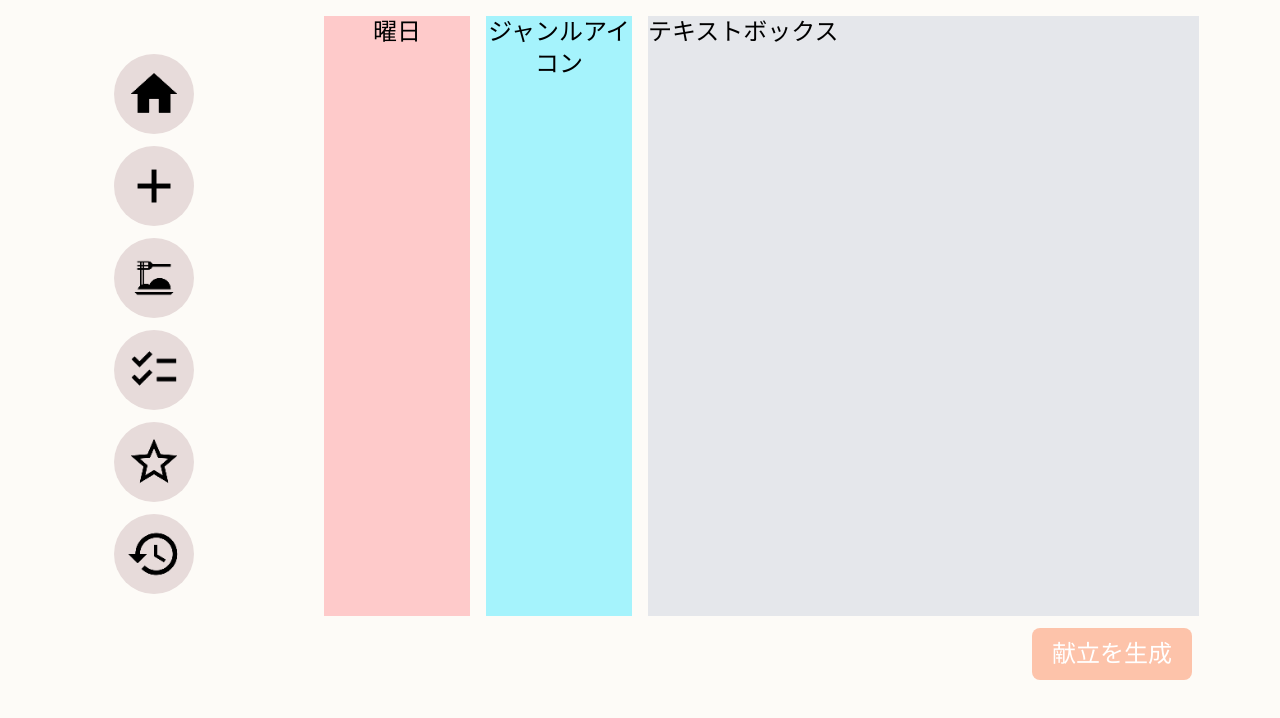
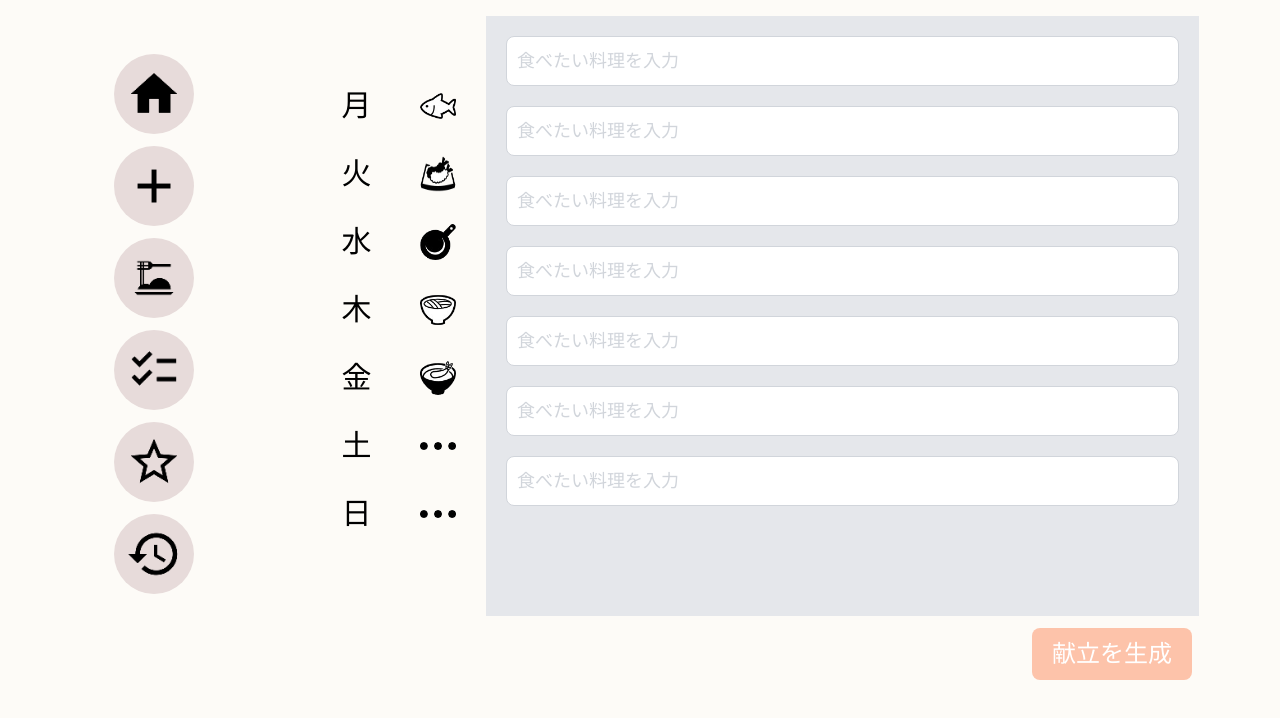
Before and after one commit to oooomilkywayoooo/menu_create, a website: page src/html/menu_create.html in a window 1280 px wide. Shown: the part 76-794 px from the top of the page. Drawn offline with Linux system fonts and the light colour scheme; a web font is replaced by a local one.

Commit message:
献立生成画面作成

```diff
--- a/src/html/menu_create.html
+++ b/src/html/menu_create.html
@@ -9,8 +9,8 @@
 
 <body class="bg-[#fdfbf7] font-Kiwi">
   <!-- サイドバー -->
-  <div class="grid grid-cols-12 gap-4">
-    <div class="sidebar col-span-3 flex items-center justify-center h-dvh">
+  <div class="grid grid-cols-12 gap-4 h-screen">
+    <div class="sidebar col-span-3 flex items-center justify-center">
       <div>
         <div class="m-3">
           <button
@@ -59,11 +59,87 @@
         </div>
       </div>
       <div class="grid grid-cols-12 gap-4 h-3/4 mt-5">
-        <div class="day_of_week col-span-2 text-center text-2xl bg-red-200">曜日</div>
-        <div class="junre col-span-2 text-center text-2xl bg-cyan-200">ジャンルアイコン</div>
-        <div class="text-box col-span-7 text-2xl bg-gray-200">テキストボックス</div>
+
+        <!-- 曜日 -->
+        <div class="day_of_week col-span-1 flex items-center justify-center text-2xl">
+          <div>
+            <div class="mt-5 mb-8 mx-8">
+              <p class="text-3xl">月</p>
+            </div>
+            <div class="m-8">
+              <p class="text-3xl">火</p>
+            </div>
+            <div class="m-8">
+              <p class="text-3xl">水</p>
+            </div>
+            <div class="m-8">
+              <p class="text-3xl">木</p>
+            </div>
+            <div class="m-8">
+              <p class="text-3xl">金</p>
+            </div>
+            <div class="m-8">
+              <p class="text-3xl">土</p>
+            </div>
+            <div class="m-8">
+              <p class="text-3xl">日</p>
+            </div>
+          </div>
+        </div>
+
+        <!-- ジャンル -->
+        <div class="junre col-span-1 flex items-center justify-center">
+          <div>
+            <div class="w-[36px] aspect-[1/1] mt-5 mb-8 mx-8">
+              <img class="w-full h-full object-cover" src="/src/images/junre-icon/genre_fish.png" alt="魚料理">
+            </div>
+            <div class="w-[36px] aspect-[1/1] m-8">
+              <img class="w-full h-full" src="/src/images/junre-icon/genre_fried.png" alt="揚げ物">
+            </div>
+            <div class="w-[36px] aspect-[1/1] m-8">
+              <img class="w-full h-full" src="/src/images/junre-icon/genre_bake.png" alt="焼き物">
+            </div>
+            <div class="w-[36px] aspect-[1/1] m-8">
+              <img class="w-full h-full" src="/src/images/junre-icon/genre_noodles.png" alt="麺料理">
+            </div>
+            <div class="w-[36px] aspect-[1/1] m-8">
+              <img class="w-full h-full" src="/src/images/junre-icon/genre_don.png" alt="丼もの">
+            </div>
+            <div class="w-[36px] aspect-[1/1] m-8">
+              <img class="w-full h-full" src="/src/images/junre-icon/genre_other.png" alt="その他">
+            </div>
+            <div class="w-[36px] aspect-[1/1] m-8">
+              <img class="w-full h-full" src="/src/images/junre-icon/genre_other.png" alt="その他">
+            </div>
+          </div>
+        </div>
+
+        <!-- テキストボックス -->
+        <div class="text-box col-span-9 bg-gray-200">
+          <div class="m-5">
+            <input type="text" id="text" class="border border-gray-300 text-lg rounded-lg focus:ring-[#FDC3AA] focus:border-[#FDC3AA] block w-full p-2.5 placeholder-gray-300"  placeholder="食べたい料理を入力" required />
+          </div>
+          <div class="m-5">
+            <input type="text" id="text" class="border border-gray-300 text-lg rounded-lg focus:ring-[#FDC3AA] focus:border-[#FDC3AA] block w-full p-2.5 placeholder-gray-300"  placeholder="食べたい料理を入力" required />
+          </div>
+          <div class="m-5">
+            <input type="text" id="text" class="border border-gray-300 text-lg rounded-lg focus:ring-[#FDC3AA] focus:border-[#FDC3AA] block w-full p-2.5 placeholder-gray-300"  placeholder="食べたい料理を入力" required />
+          </div>
+          <div class="m-5">
+            <input type="text" id="text" class="border border-gray-300 text-lg rounded-lg focus:ring-[#FDC3AA] focus:border-[#FDC3AA] block w-full p-2.5 placeholder-gray-300"  placeholder="食べたい料理を入力" required />
+          </div>
+          <div class="m-5">
+            <input type="text" id="text" class="border border-gray-300 text-lg rounded-lg focus:ring-[#FDC3AA] focus:border-[#FDC3AA] block w-full p-2.5 placeholder-gray-300"  placeholder="食べたい料理を入力" required />
+          </div>
+          <div class="m-5">
+            <input type="text" id="text" class="border border-gray-300 text-lg rounded-lg focus:ring-[#FDC3AA] focus:border-[#FDC3AA] block w-full p-2.5 placeholder-gray-300"  placeholder="食べたい料理を入力" required />
+          </div>
+          <div class="m-5">
+            <input type="text" id="text" class="border border-gray-300 text-lg rounded-lg focus:ring-[#FDC3AA] focus:border-[#FDC3AA] block w-full p-2.5 placeholder-gray-300"  placeholder="食べたい料理を入力" required />
+          </div>
+        </div>
       </div>
-      <div class="text-right mt-3 mr-20">
+      <div class="col-span-2 text-right mt-3 mr-20">
         <button type="button" class="text-white bg-[#FDC3AA] hover:bg-[#f79f79]
       focus:ring-4 focus:ring-blue-300 font-medium rounded-lg text-2xl px-5 py-2.5 me-2 mb-2 dark:bg-[#f79f79] dark:hover:bg-[#f79f79]
       focus:outline-none dark:focus:bg-[#f79f79]">献立を生成</button>
--- a/src/input.css
+++ b/src/input.css
@@ -4,3 +4,6 @@
 @tailwind base;
 @tailwind components;
 @tailwind utilities;
+
+/* Flowbite コンポーネント */
+@import 'flowbite';
--- a/tailwind.config.js
+++ b/tailwind.config.js
@@ -1,12 +1,13 @@
 /** @type {import('tailwindcss').Config} */
 module.exports = {
-  content: [],
-  content: ["./src/**/*.{html,js}"],
+  content: ["./src/**/*.{html,js}", "./node_modules/flowbite/**/*.js"],
   theme: {
     fontFamily: {
-	    Kiwi: ['Kiwi Maru', 'sans-serif'],
+      Kiwi: ['Kiwi Maru', 'sans-serif'],
     },
     extend: {},
   },
-  plugins: [],
+  plugins: [
+    require('flowbite/plugin')  // ←これも追加！
+  ],
 }
```
Also changed, not shown: package.json (added, +23 -0 lines), dist/output.css, src/images/junre-icon/genre_bake.jpeg (deleted), src/images/junre-icon/genre_bake.png (added), src/images/junre-icon/genre_don.png (added), src/images/junre-icon/genre_fish.jpeg (deleted), src/images/junre-icon/genre_fish.png (added), src/images/junre-icon/genre_fried.jpg (deleted), src/images/junre-icon/genre_fried.png (added), src/images/junre-icon/genre_noodles.jpeg (deleted), src/images/junre-icon/genre_noodles.png (added), src/images/junre-icon/genre_other.jpeg (deleted), src/images/junre-icon/genre_other.png (added), 5 other files.
